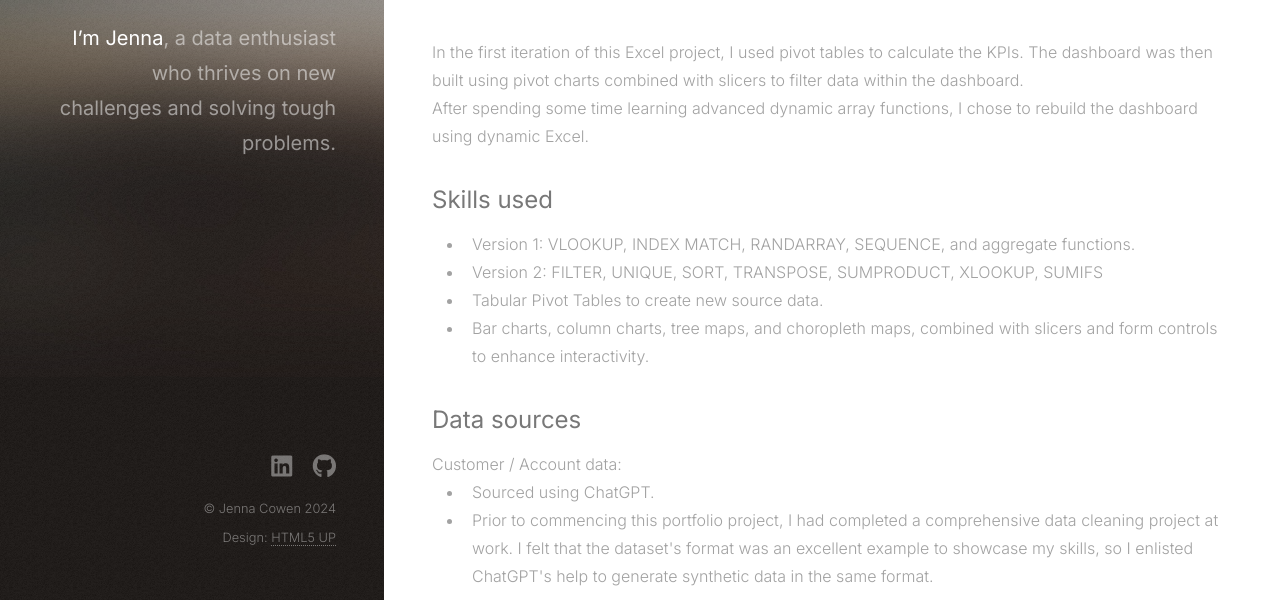
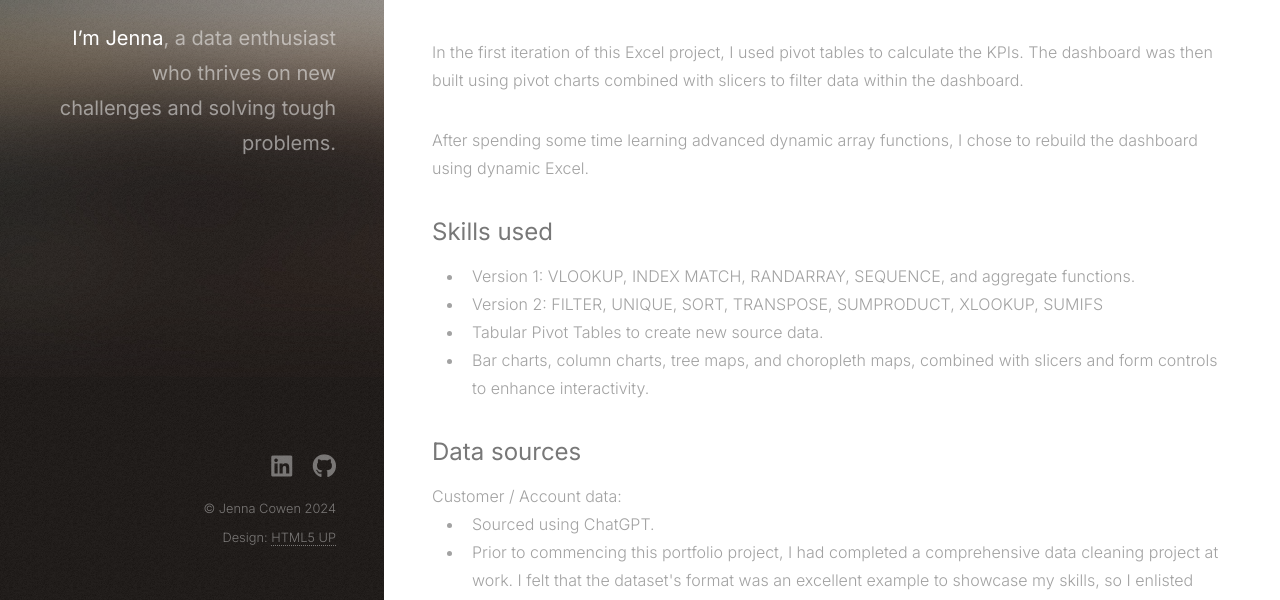
Before and after one commit to j-cowen/j-cowen.github.io, a plain HTML site: page projects/excel-office-supply-chain.html in a window 1280 px wide. Shown: the part 199-799 px from the top of the page. Drawn offline with Linux system fonts and the light colour scheme.

Commit message:
Update excel use two paragraphs for description

```diff
--- a/projects/excel-office-supply-chain.html
+++ b/projects/excel-office-supply-chain.html
@@ -36,9 +36,8 @@
 
 			<h1 style="margin-top: 0.5em;">Excel-ing in Data Harmony</h1>
 
-			<p>In the first iteration of this Excel project, I used pivot tables to calculate the KPIs. The dashboard was then built using pivot charts combined with slicers to filter data within the dashboard.
-			<br />
-			After spending some time learning advanced dynamic array functions, I chose to rebuild the dashboard using dynamic Excel.</p>
+			<p>In the first iteration of this Excel project, I used pivot tables to calculate the KPIs. The dashboard was then built using pivot charts combined with slicers to filter data within the dashboard.<p/>
+			<p>After spending some time learning advanced dynamic array functions, I chose to rebuild the dashboard using dynamic Excel.</p>
 
 			<h2>Skills used</h2>
 			<ul>
```
